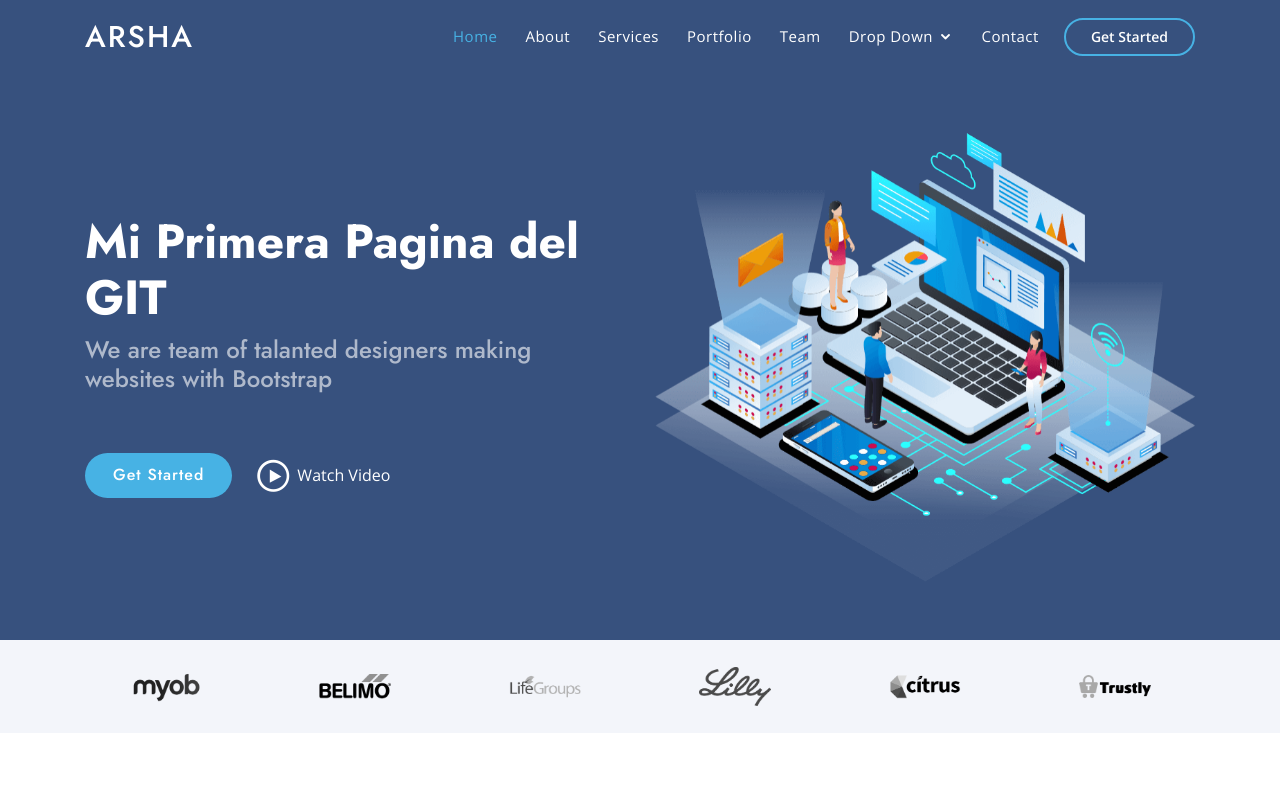
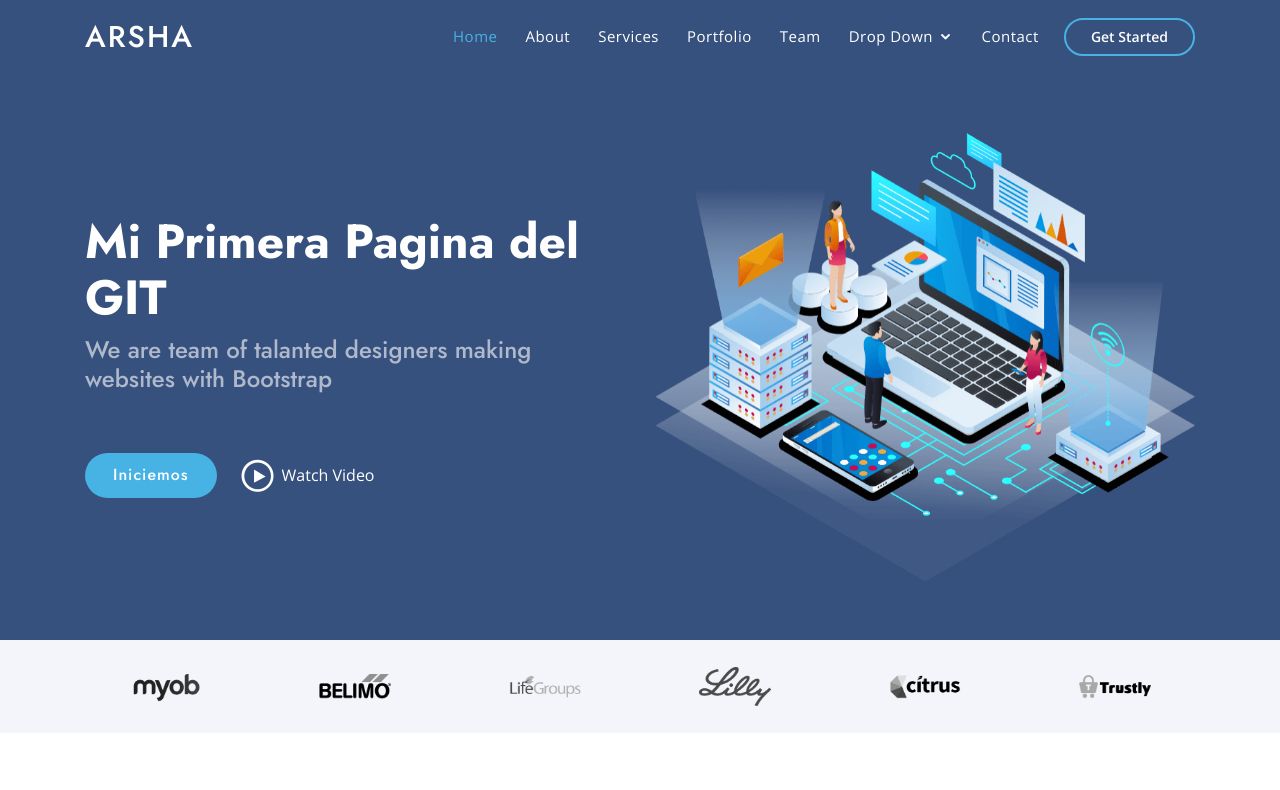
Before and after one commit to 4rm4nd0/pagina-web-prueba, a plain HTML site: page index.html in a window 1280 px wide. Shown: the top 790 px of the page. Drawn offline with nearby package versions, Linux system fonts and the light colour scheme.

Commit message:
Update index.html

```diff
--- a/index.html
+++ b/index.html
@@ -89,7 +89,7 @@
           <h1>Mi Primera Pagina del GIT</h1>
           <h2>We are team of talanted designers making websites with Bootstrap</h2>
           <div class="d-lg-flex">
-            <a href="#about" class="btn-get-started scrollto">Get Started</a>
+            <a href="#about" class="btn-get-started scrollto">Iniciemos</a>
             <a href="https://www.youtube.com/watch?v=jDDaplaOz7Q" class="venobox btn-watch-video" data-vbtype="video" data-autoplay="true"> Watch Video <i class="icofont-play-alt-2"></i></a>
           </div>
         </div>
```
